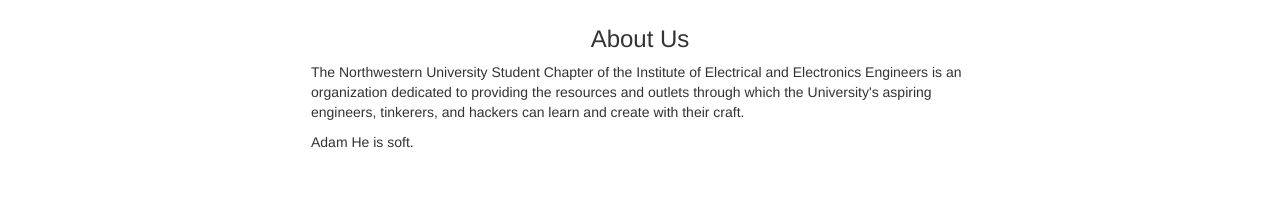
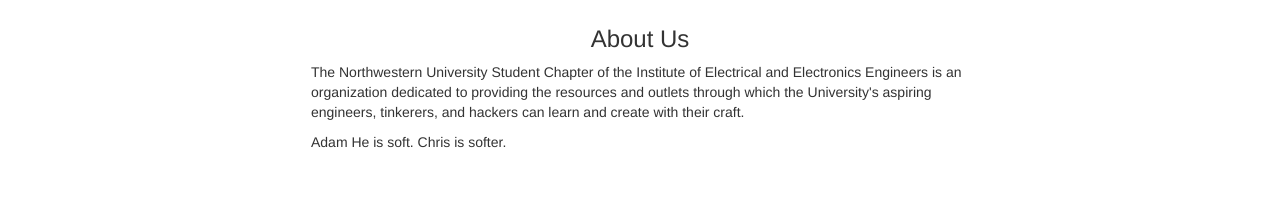
Before and after one commit to IEEE-NU/ieee-website, a plain HTML site: page index.html in a window 1280 px wide. Shown: the part 1040-1262 px from the top of the page. Drawn offline with nearby package versions, Linux system fonts and the light colour scheme.

Commit message:
Changed description

```diff
--- a/index.html
+++ b/index.html
@@ -40,7 +40,7 @@
 					The Northwestern University Student Chapter of the Institute of Electrical and Electronics Engineers is an organization dedicated to providing the resources and outlets through which the University's aspiring engineers, tinkerers, and hackers can learn and create with their craft.
 				</p>
 				<p>
-					Adam He is soft.
+					Adam He is soft. Chris is softer.
 				</p>
 			</div>
 		</section>
```
